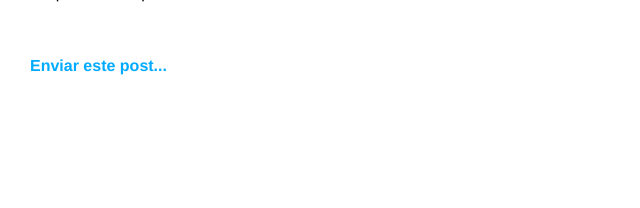
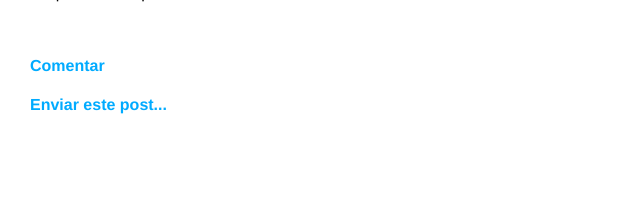
Before and after one commit to castelogui/meu-blog, a Django app: a page that uses meublog/templates/meublog/post/detalharpost.html in a window 1280 px wide. Shown: the part 140-348 px from the top of the page, without its empty margins (0-640 px from the left). Run offline with Django 3.2, Linux system fonts and the light colour scheme; data comes from the database, SQL or seed files in the repository.

Commit message:
add link for comentar

```diff
--- a/meublog/templates/meublog/post/detalharpost.html
+++ b/meublog/templates/meublog/post/detalharpost.html
@@ -11,6 +11,13 @@
         {{ post.corpo | linebreaks }}
     </p>
     <br>
+
+    <h4>
+        <a href="{% url 'meublog:comentar' post.pk %}">
+             Comentar
+        </a>
+    </h4>
+
     <h4>
         <a href="{% url 'meublog:share_post' post.pk %}">
             Enviar este post...
```
